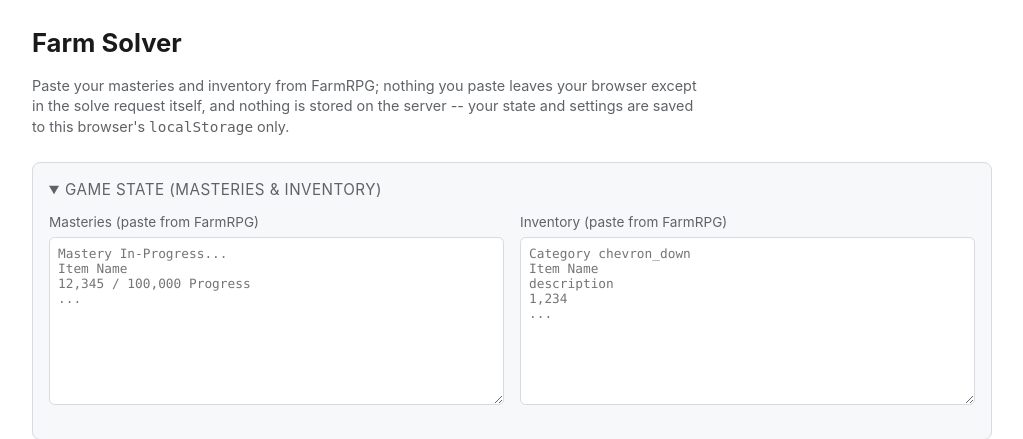
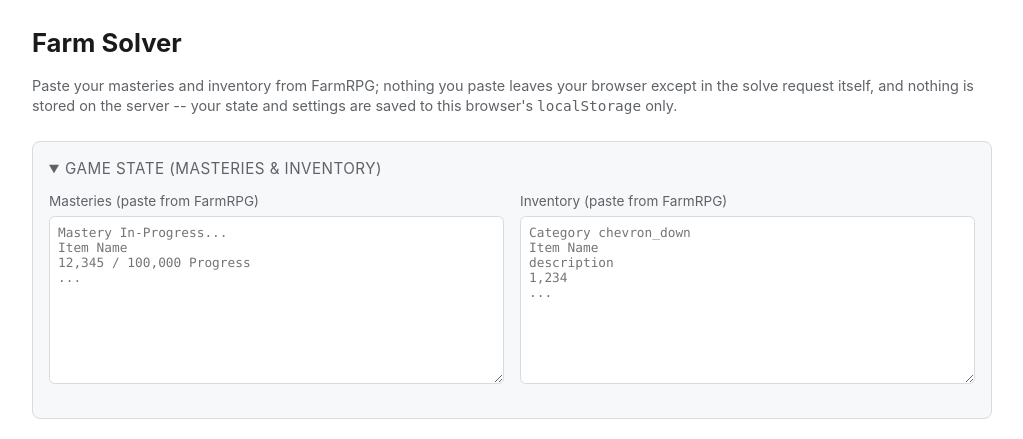
Before and after one commit to danelphick/farm-solver, a Django app: template web/solverapp/templates/solverapp/index.html in a window 1280 px wide. Shown: the top 439 px of the page, without its empty margins (128-1151 px from the left). Run offline with Django 5.2, Linux system fonts and the light colour scheme; the template is opened without the code that fills it, so the values that code supplies are empty; some libraries are stand-ins or nearby versions.

Commit message:
Remove max-width from tagline

```diff
--- a/web/solverapp/static/solverapp/style.css
+++ b/web/solverapp/static/solverapp/style.css
@@ -65,7 +65,6 @@ h1 {
 .tagline {
   color: var(--muted);
   font-size: 0.9rem;
-  max-width: 42rem;
 }
 
 .status {
```
